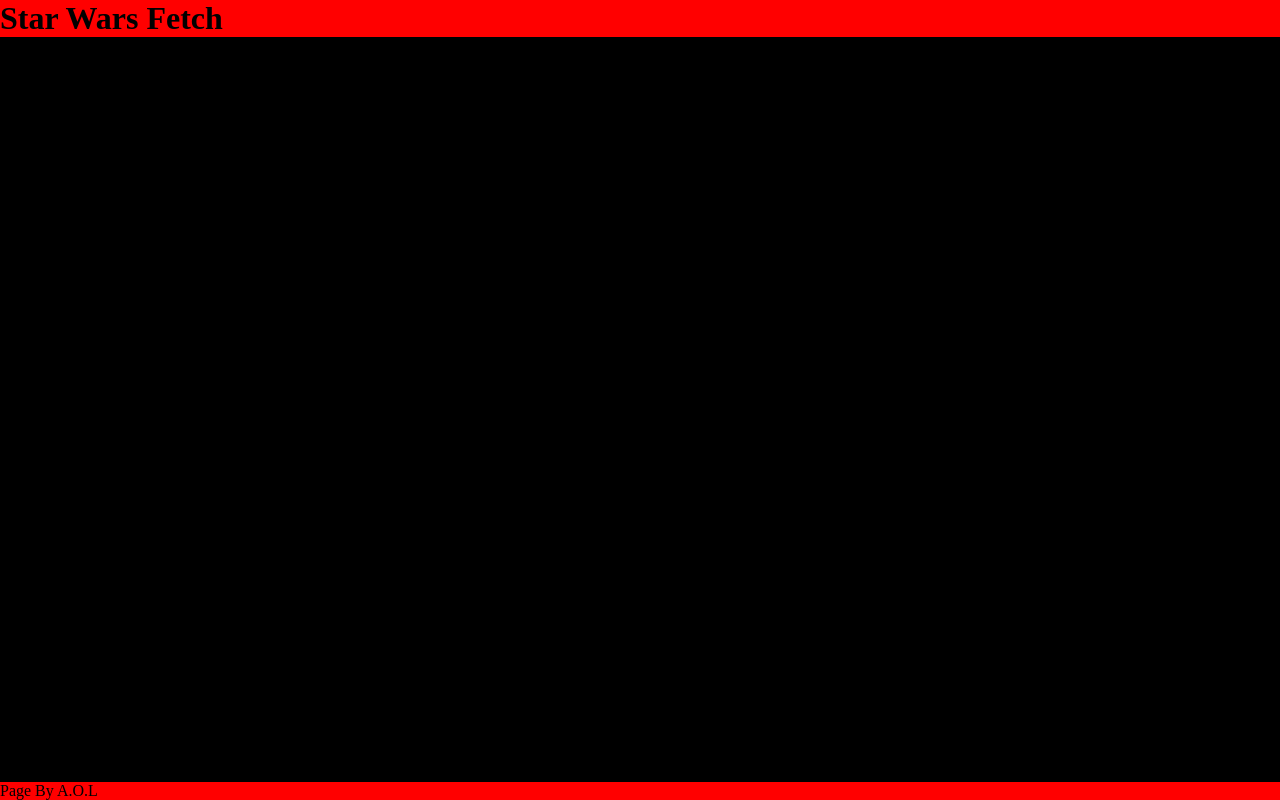
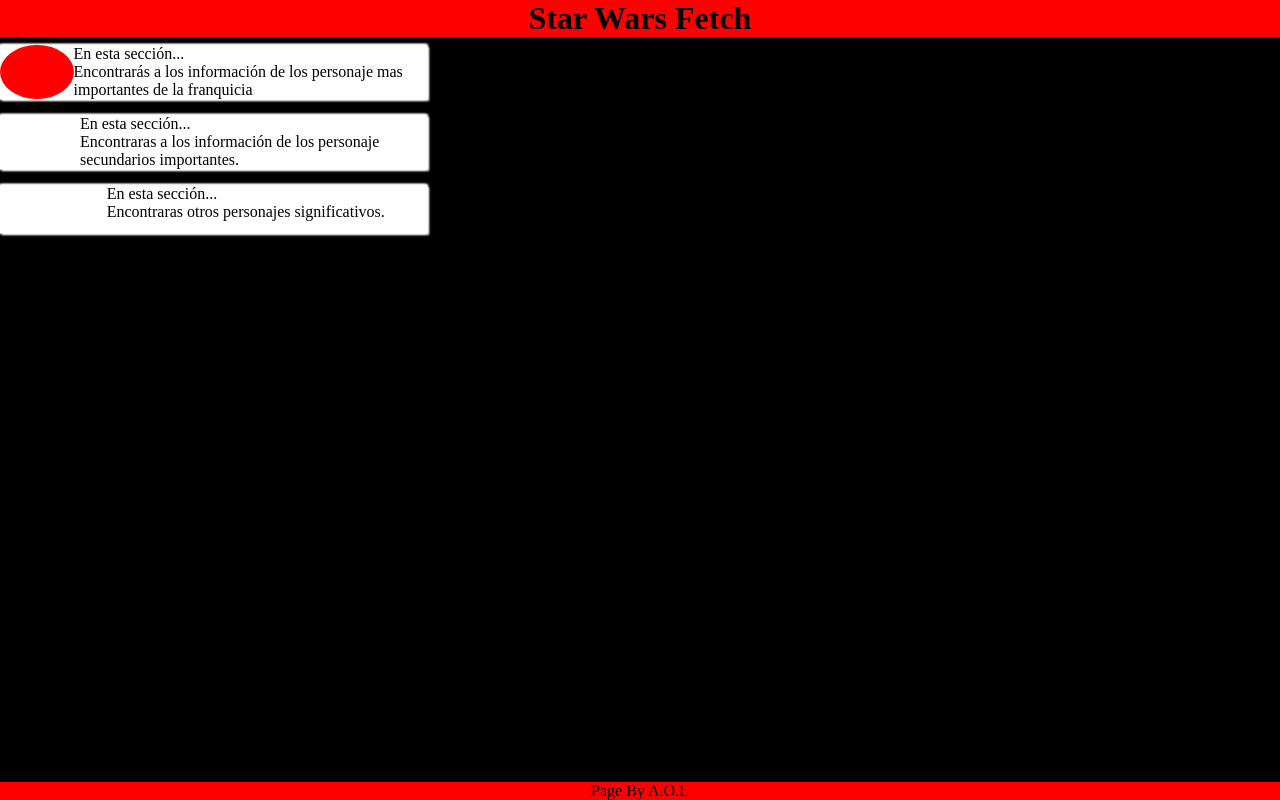
Before and after one commit to SoulOppen/Curso_Vue_star_wars_fetch, a plain HTML site: page index.html in a window 1280 px wide. Drawn offline with Linux system fonts and the light colour scheme.

Commit message:
add:circle first try

```diff
--- a/index.html
+++ b/index.html
@@ -1,5 +1,5 @@
 <!DOCTYPE html>
-<html lang="en">
+<html lang="es">
   <head>
     <meta charset="UTF-8" />
     <meta name="viewport" content="width=device-width, initial-scale=1.0" />
@@ -13,19 +13,39 @@
     <main>
       <section>
         <div class="section__item">
-          <div class="section__info">
-            <div class="section__circle"></div>
-            <div class="section__text"></div>
+          <div class="section__card">
+            <div class="section__circle">
+              <div class="circle"></div>
+            </div>
+            <div class="section__text">
+              <p class="text__bold">En esta sección...</p>
+              <p>
+                Encontrarás a los información de los personaje mas importantes
+                de la franquicia
+              </p>
+            </div>
           </div>
-          <div></div>
         </div>
         <div class="section__item">
-          <div class="section__info"></div>
-          <div></div>
+          <div class="section__card">
+            <div class="section__circle"></div>
+            <div class="section__text">
+              <p class="text__bold">En esta sección...</p>
+              <p>
+                Encontraras a los información de los personaje secundarios
+                importantes.
+              </p>
+            </div>
+          </div>
         </div>
         <div class="section__item">
-          <div class="section__info"></div>
-          <div></div>
+          <div class="section__card">
+            <div class="section__circle"></div>
+            <div class="section__text">
+              <p class="text__bold">En esta sección...</p>
+              <p>Encontraras otros personajes significativos.</p>
+            </div>
+          </div>
         </div>
       </section>
     </main>
--- a/style.css
+++ b/style.css
@@ -18,3 +18,33 @@ footer {
 main {
   flex: 1;
 }
+header,
+footer {
+  text-align: center;
+}
+.section__item {
+  display: grid;
+  grid-template-columns: repeat(3, 1fr);
+}
+.section__card {
+  display: flex;
+  background: white;
+  border: 5%;
+  box-shadow: 2px 2px 2px white, -1px 1px 2px white, -1px -1px 2px white,
+    1px -1px 2px white;
+  margin: 1vh auto;
+  min-height: 3rem;
+  width: 100%;
+}
+.section__circle {
+  display: flex;
+  justify-content: center;
+  width: 25%;
+  height: 100%;
+}
+.circle {
+  background: red;
+  border-radius: 100%;
+  width: 100%;
+  height: 100%;
+}
```
